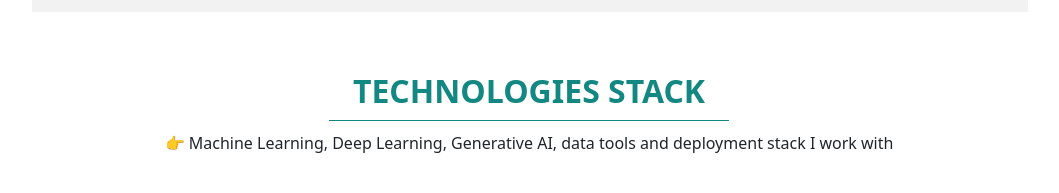
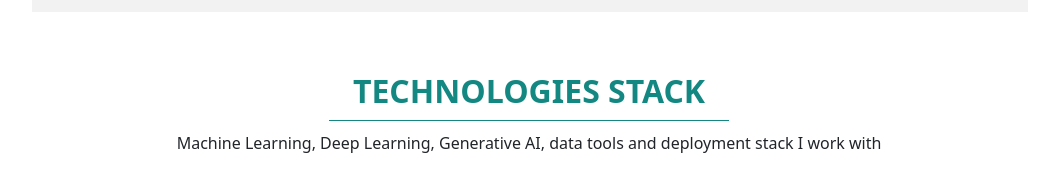
Before and after one commit to aanandmahawal/Personal-portfolio, a React (Create React App) app in the folder frontend/: page / in a window 1280 px wide. Shown: the part 1680-1873 px from the top of the page, without its empty margins (170-1229 px from the left). Built offline with nearby package versions, Linux system fonts and the light colour scheme.

Commit message:
Update Techstack.js

```diff
--- a/frontend/src/pages/Techstack/Techstack.js
+++ b/frontend/src/pages/Techstack/Techstack.js
@@ -13,7 +13,7 @@ const Techstack = () => {
           </h2>
           <hr />
           <p className="pb-3 text-center">
-            👉 Machine Learning, Deep Learning, Generative AI, data tools and
+            Machine Learning, Deep Learning, Generative AI, data tools and
             deployment stack I work with
           </p>
         </RubberBand>
```
